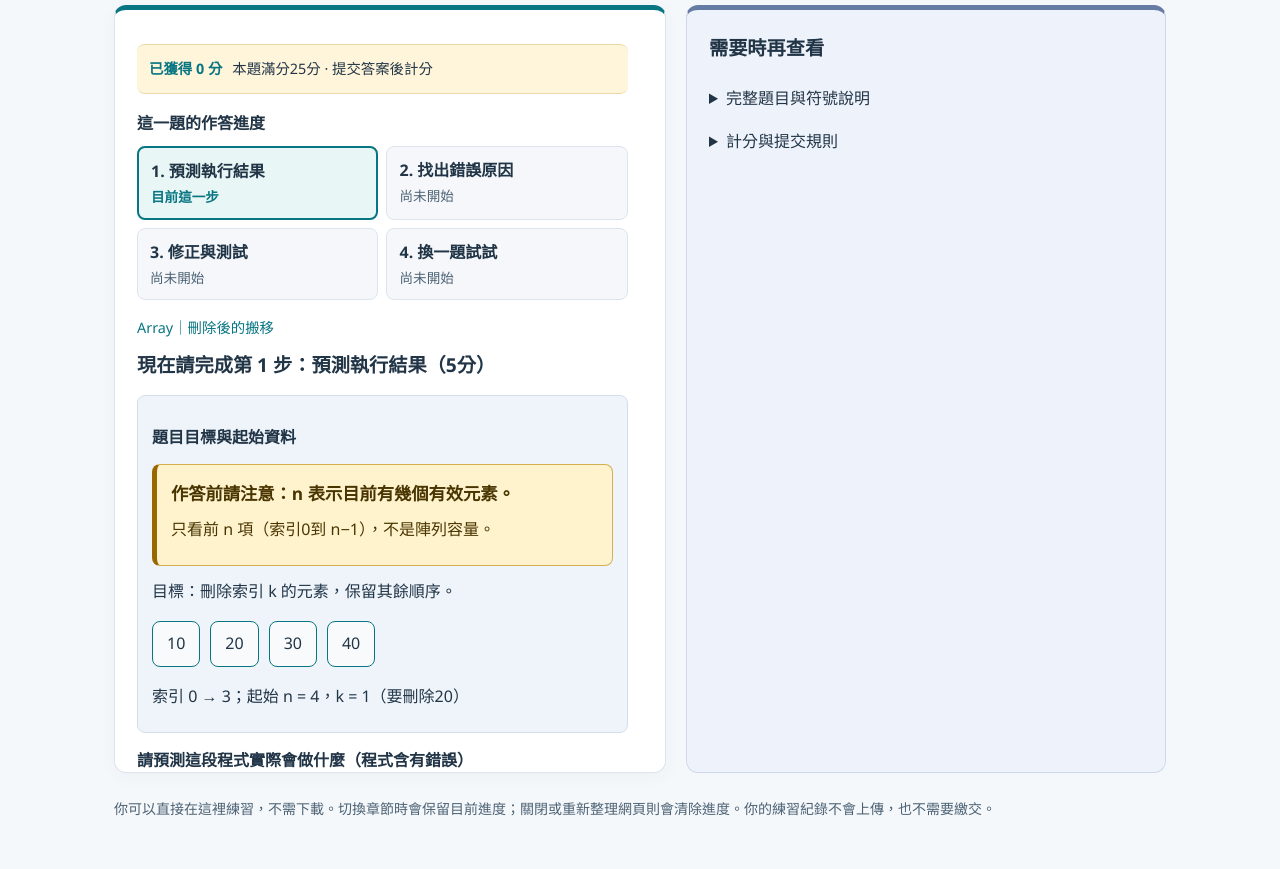
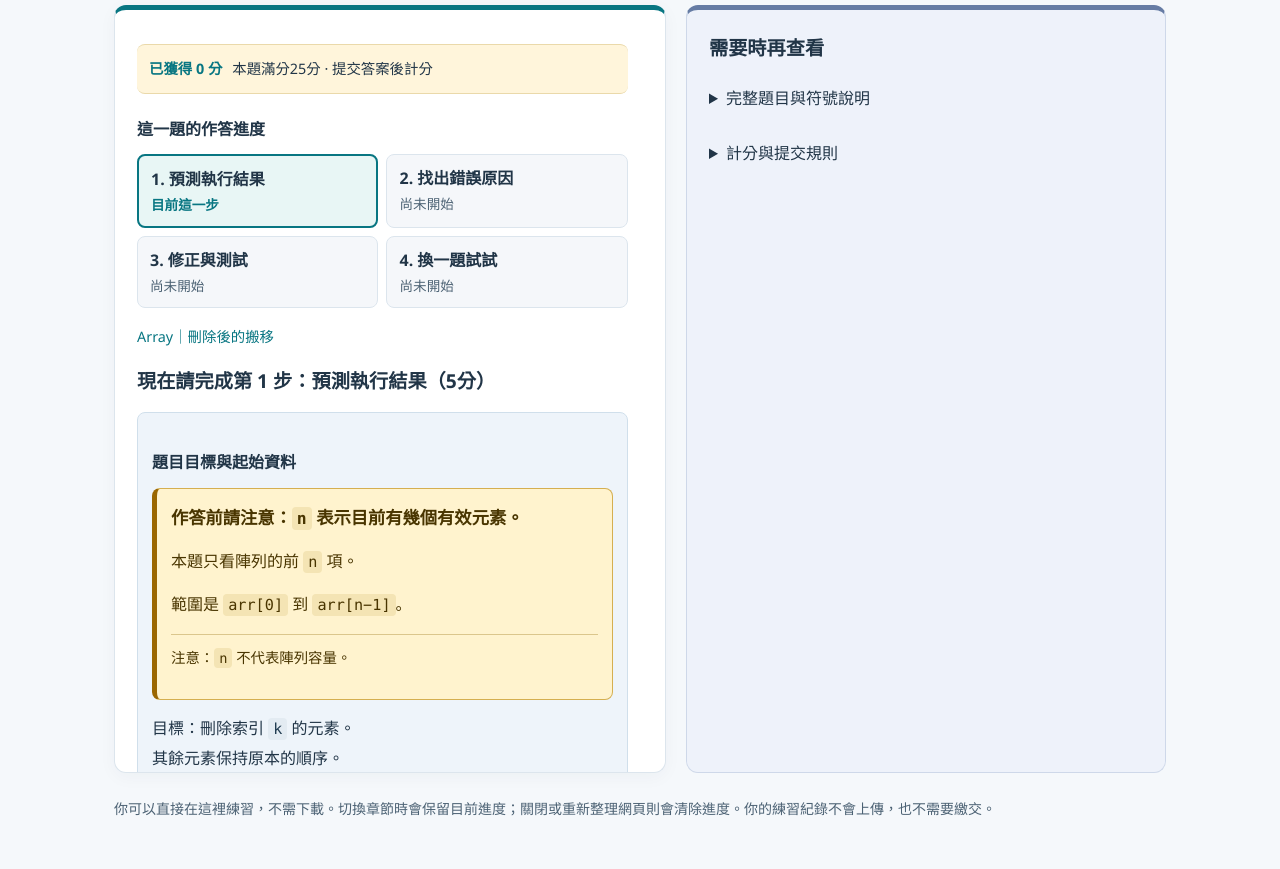
Before and after one commit to JJTsao/VisualDS, a website: page exam/examples.html in a window 1280 px wide. Shown: the part 435-1304 px from the top of the page. Drawn offline with Linux system fonts and the light colour scheme.

Commit message:
style: improve Array practice reading rhythm

```diff
--- a/exam/examples.html
+++ b/exam/examples.html
@@ -55,6 +55,16 @@ pre .blank { color:#ffdf8d; border-color:#ffdf8d; background:#344354; }
 .key-definition strong { display:block; font-size:1.08rem; }
 #trial-results { background:#edf7f1; }
 #step-title,#trial-results { scroll-margin-top:16px; }
+.array-reading p { line-height:1.85; margin:14px 0; }
+.array-reading h3 { margin:22px 0 10px; }
+.array-reading .key-definition strong { line-height:1.7; }
+.array-reading .definition-note { font-size:.9rem; border-top:1px solid #dbc68c; padding-top:10px; }
+.array-reading code { font-family:Consolas,'Courier New',monospace; font-size:.95em; background:#e3ebf2; color:#223d52; border-radius:4px; padding:2px 5px; white-space:nowrap; }
+.array-reading .key-definition code { background:#f4e4b4; color:#493500; }
+.array-reading label { white-space:pre-line; line-height:1.85; margin:22px 0; }
+.array-reading label select { white-space:normal; }
+.array-reading details { margin:12px 0; }
+.array-reading .test-row { line-height:1.9; padding:14px 0; }
 </style>
 </head>
 <body>
@@ -87,7 +97,7 @@ const exampleBank = [
     template:"void eraseAt(int arr[], int& n, int k) {\n    if (k < 0 || k >= n) return;\n    for (int i = k; i <= [填空 A]; ++i) {\n        arr[i] = arr[i + [填空 B]];\n    }\n    --n;\n}",
     bug:{"end":"n-2","shift":"0"},
     correct:{"end":"n-2","shift":"1"},
-    prediction:{"prompt":"起始 n = 4。呼叫 eraseAt(arr, n, 1) 後，n 是多少？arr[0] 到 arr[n−1] 的有效內容為何？","options":[["[10,30,40]","n = 3；有效內容 [10,30,40]"],["[10,20,30]","n = 3；有效內容 [10,20,30]"],["[10,20,30,40]","n = 4；有效內容 [10,20,30,40]"],["[20,30,40]","n = 3；有效內容 [20,30,40]"]]},
+    prediction:{"prompt":"起始 n = 4，呼叫 eraseAt(arr, n, 1) 後：\n① n 是多少？\n② arr[0] 到 arr[n−1] 的有效內容為何？","options":[["[10,30,40]","n = 3；有效內容 [10,30,40]"],["[10,20,30]","n = 3；有效內容 [10,20,30]"],["[10,20,30,40]","n = 4；有效內容 [10,20,30,40]"],["[20,30,40]","n = 3；有效內容 [20,30,40]"]]},
     diagnosis:{"prompt":"為什麼執行後的有效範圍仍有20，卻不包含40？","options":[["self","每格只複製自己，沒有把右邊元素搬過來"],["index","索引必須從1開始"],["reverse","刪除前應先反轉陣列"]],"correct":"self"},
     fields:[{"key":"end","label":"填空 A：最後一個搬移目的位置","options":[["n-2","n - 2"],["n-1","n - 1"],["k","k"]]},{"key":"shift","label":"填空 B：來源相對於目的位置的距離","options":[["0","0"],["1","1"],["2","2"]]}],
     cases:[{"name":"中間刪除","items":[10,20,30,40],"k":1,"expected":"[10,30,40]"},{"name":"刪除第一項","items":[3,6,9],"k":0,"expected":"[6,9]"},{"name":"刪除最後一項","items":[7,8],"k":1,"expected":"[7]"},{"name":"唯一元素","items":[5],"k":0,"expected":"[]"},{"name":"索引不存在","items":[2,4],"k":2,"expected":"[2,4]"}],
@@ -241,16 +251,18 @@ function submitExample(sample, state, action, answer) {
     document.getElementById('sample-menu').innerHTML=exampleBank.map((s,i)=>`<button type="button" data-index="${i}" aria-pressed="${i===selected}">${escape(s.title)}${attempts[i].phase===4?' ✓':''}</button>`).join('');
     document.querySelectorAll('[data-index]').forEach(b=>b.onclick=()=>{selected=Number(b.dataset.index);render();focusOn('step-title');});
     const compact=sample.id==='array';
+    answerBox.classList.toggle('array-reading',compact);
+    context.classList.toggle('array-reading',compact);
     const scoreLine=`<div class="score-strip"><strong>已獲得 ${total} 分</strong><span>本題滿分25分 · 提交答案後計分</span></div><div class="progress"><h3>這一題的作答進度</h3><ol class="steps" aria-label="四個作答步驟">${stageNames.map((n,i)=>`<li class="${i===state.phase?'current':state.scores[i]!==null?'done':'pending'}" ${i===state.phase?'aria-current="step"':''}><span class="step-name">${i+1}. ${n}</span><span class="step-status">${state.scores[i]!==null?`已完成 · 得分 ${state.scores[i]} / ${stageMax[i]}`:i===state.phase?'目前這一步':'尚未開始'}</span></li>`).join('')}</ol></div>`;
 
-    const definition=compact?'<div class="key-definition"><strong>作答前請注意：n 表示目前有幾個有效元素。</strong><p>只看前 n 項（索引0到 n−1），不是陣列容量。</p></div>':`<div class="key-definition"><strong>${escape(sample.definition.title)}</strong>${sample.definition.items.map(item=>`<p>${escape(item)}</p>`).join('')}</div>`;
-    const intro=`<div class="question-info"><h3>題目目標與起始資料</h3>${definition}<p>${compact?'目標：刪除索引 k 的元素，保留其餘順序。':escape(sample.goal)}</p><div class="chain" aria-label="初始資料">${sample.initial.map(v=>`<span class="node">${escape(v)}</span>`).join('')}</div><p>${escape(sample.orientation)}</p></div>`;
+    const definition=compact?'<div class="key-definition"><strong>作答前請注意：<code>n</code> 表示目前有幾個有效元素。</strong><p>本題只看陣列的前 <code>n</code> 項。</p><p>範圍是 <code>arr[0]</code> 到 <code>arr[n−1]</code>。</p><p class="definition-note">注意：<code>n</code> 不代表陣列容量。</p></div>':`<div class="key-definition"><strong>${escape(sample.definition.title)}</strong>${sample.definition.items.map(item=>`<p>${escape(item)}</p>`).join('')}</div>`;
+    const intro=`<div class="question-info"><h3>題目目標與起始資料</h3>${definition}<p>${compact?'目標：刪除索引 <code>k</code> 的元素。<br>其餘元素保持原本的順序。':escape(sample.goal)}</p><div class="chain" aria-label="初始資料">${sample.initial.map(v=>`<span class="node">${escape(v)}</span>`).join('')}</div><p>${compact?'索引從 <code>0</code> 開始。<br>起始 <code>n = 4</code>，<code>k = 1</code>（要刪除20）。':escape(sample.orientation)}</p></div>`;
     const originalResult=`<div class="feedback"><strong>原始程式的實際結果</strong><br>${escape(sample.prediction.options.find(o=>o[0]===simulateExample(sample.id,sample.cases[0],sample.bug))[1])}</div>`;
-    context.innerHTML=compact?'<h2>需要時再查看</h2><details id="full-instructions"><summary>完整題目與符號說明</summary><p>'+escape(sample.goal)+'</p><p>'+escape(sample.definition.items[0])+'</p></details><details id="scoring-details"><summary>計分與提交規則</summary><p>預測5分、找錯5分、修正10分、新題5分。提交後不能修改；完成整題後可重做。</p><p>修正依最後提交版本測試5組資料，每組2分；其餘3組在完成後公布。試跑與試跑前的預測不加扣分。</p></details>':'<h2>參考與作答紀錄</h2>';
+    context.innerHTML=compact?'<h2>需要時再查看</h2><details id="full-instructions"><summary>完整題目與符號說明</summary><p>'+escape(sample.goal)+'</p><p>'+escape(sample.definition.items[0])+'</p></details><details id="scoring-details"><summary>計分與提交規則</summary><p>預測5分、找錯5分、修正10分、新題5分。</p><p>提交後不能修改。完成整題後可以重做。</p><p>修正以最後提交的版本計分：共5組資料，每組2分。</p><p>試跑會顯示2組，其餘3組在完成後公布。</p><p>試跑與試跑前的預測都不加扣分。</p></details>':'<h2>參考與作答紀錄</h2>';
     if(state.phase>=2) context.innerHTML+=`<details id="original-reference" ${state.phase===2?'open':''}><summary>回看原題與錯誤程式</summary>${compact?'':intro}${code(sample.code)}${compact?'':originalResult}</details>`;
     else if(!compact) context.innerHTML+='<p>請先閱讀作答區的題目資料，再選擇答案。每次提交後，這裡會留下你的作答紀錄。</p>';
     if(state.phase===4) {
-      answerBox.innerHTML=`<h2 id="step-title" tabindex="-1">${escape(sample.title)}：練習完成</h2>${scoreLine}<p class="feedback" role="status">${escape(state.feedback)}</p>${compact?'':"<p>你已完成這題的四個步驟。先看看下方解析，對照自己的想法；有不清楚的地方可以重新練習，也可以繼續下一個章節。這裡的得分不計入課程成績。</p>"}${compact?'<details><summary>查看各步正確答案與解析</summary>':''}<h3>對照正確答案</h3><p>預測執行結果：${escape(sample.prediction.options.find(o=>o[0]===simulateExample(sample.id,sample.cases[0],sample.bug))[1])}</p><p>錯誤原因：${escape(sample.diagnosis.options.find(o=>o[0]===sample.diagnosis.correct)[1])}</p><h3>解題說明</h3><p>${escape(sample.explanation)}</p><p>「換一題試試」的答案：${escape(sample.transfer.options.find(o=>o[0]===sample.transfer.correct)[1])}</p>${compact?'</details><p>重點：自己指定給自己不會搬移元素；--n 仍會縮小有效範圍。正確搬移須使用 arr[i + 1]。</p>':''}<details><summary>查看修正的全部測試與填空答案</summary>${sample.fields.map(f=>`<p>${escape(f.label)}：<strong>${escape(f.options.find(o=>o[0]===sample.correct[f.key])[1])}</strong></p>`).join('')}${sample.snippets ? code(sample.snippets.find(([v])=>v===sample.correct[sample.fields[0].key])[1]) : ''}${tests(state.history.find(h=>h.action==='repair').results)}</details><div class="buttons"><button id="again">重新練習本題</button>${selected<exampleBank.length-1?'<button class="primary" id="next-sample">下一個範例</button>':''}</div>`;
+      answerBox.innerHTML=`<h2 id="step-title" tabindex="-1">${escape(sample.title)}：練習完成</h2>${scoreLine}<p class="feedback" role="status">${escape(state.feedback)}</p>${compact?'':"<p>你已完成這題的四個步驟。先看看下方解析，對照自己的想法；有不清楚的地方可以重新練習，也可以繼續下一個章節。這裡的得分不計入課程成績。</p>"}${compact?'<details><summary>查看各步正確答案與解析</summary>':''}<h3>對照正確答案</h3><p>預測執行結果：${escape(sample.prediction.options.find(o=>o[0]===simulateExample(sample.id,sample.cases[0],sample.bug))[1])}</p><p>錯誤原因：${escape(sample.diagnosis.options.find(o=>o[0]===sample.diagnosis.correct)[1])}</p><h3>解題說明</h3><p>${escape(sample.explanation)}</p><p>「換一題試試」的答案：${escape(sample.transfer.options.find(o=>o[0]===sample.transfer.correct)[1])}</p>${compact?'</details><p><strong>解題重點</strong></p><p><code>arr[i] = arr[i]</code> 不會搬移元素。</p><p><code>--n</code> 仍會縮小有效範圍。</p><p>正確搬移須使用 <code>arr[i + 1]</code>。</p>':''}<details><summary>查看修正的全部測試與填空答案</summary>${sample.fields.map(f=>`<p>${escape(f.label)}：<strong>${escape(f.options.find(o=>o[0]===sample.correct[f.key])[1])}</strong></p>`).join('')}${sample.snippets ? code(sample.snippets.find(([v])=>v===sample.correct[sample.fields[0].key])[1]) : ''}${tests(state.history.find(h=>h.action==='repair').results)}</details><div class="buttons"><button id="again">重新練習本題</button>${selected<exampleBank.length-1?'<button class="primary" id="next-sample">下一個範例</button>':''}</div>`;
       document.getElementById('again').onclick=()=>{attempts[selected]=newExampleAttempt();render();focusOn('step-title');};
       document.getElementById('next-sample')?.addEventListener('click',()=>{selected++;render();focusOn('step-title');});
     } else {
```
